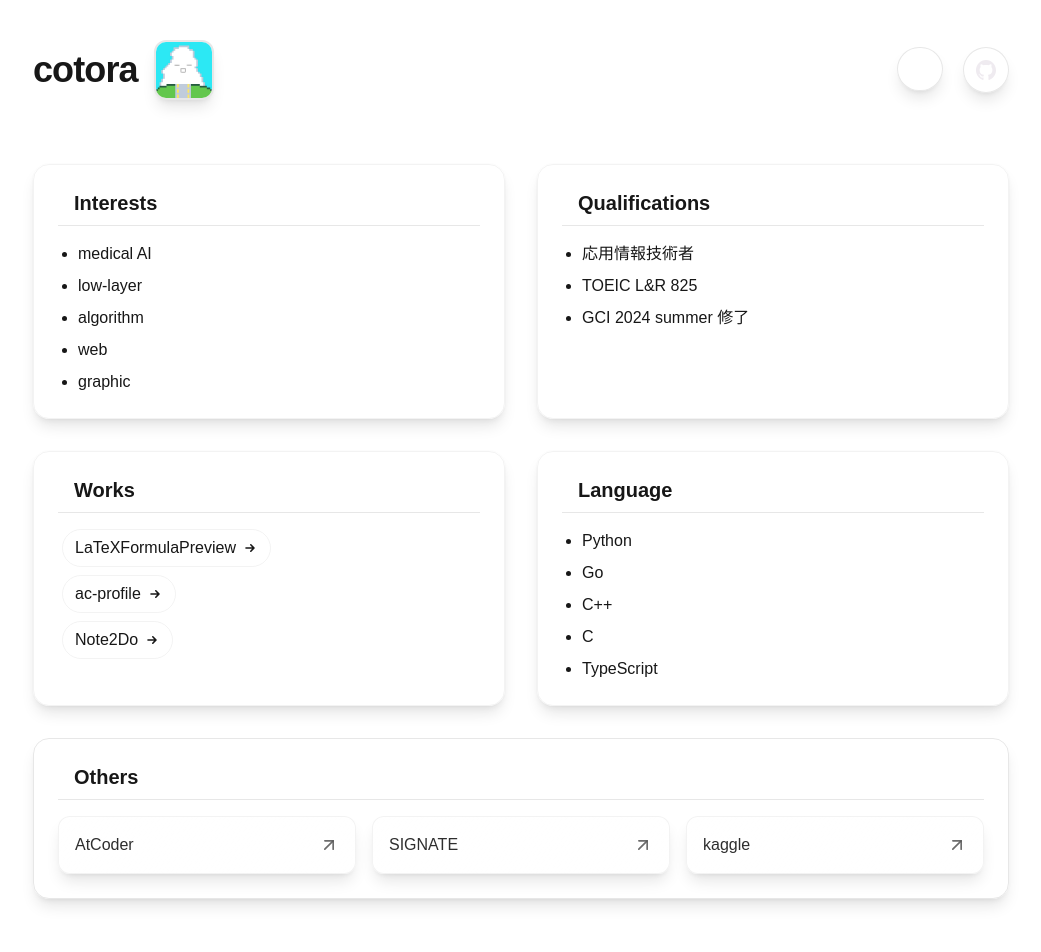
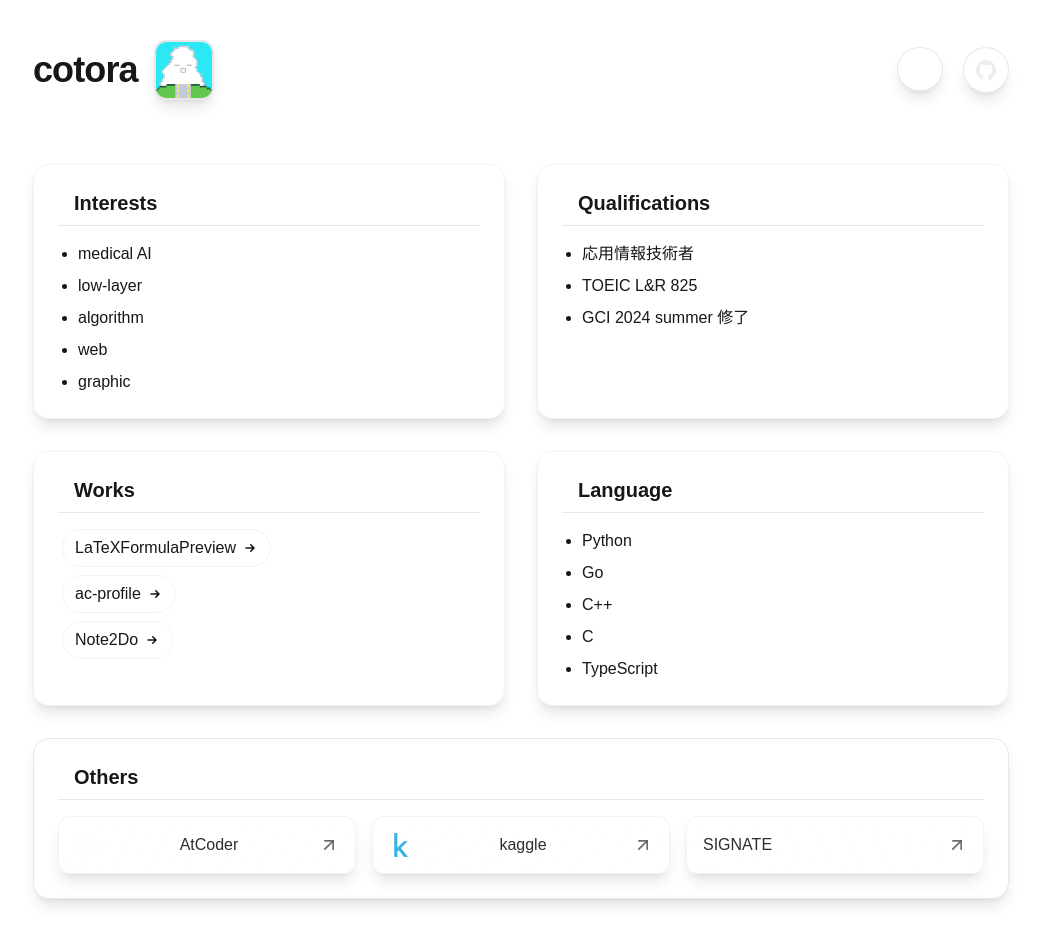
Before and after one commit to cotora/portfolio, a Next.js app: page / in a window 1280 px wide. Shown: the top 952 px of the page, without its empty margins (119-1160 px from the left). Built offline with nearby package versions, Linux system fonts and the light colour scheme.

Commit message:
feat: リンクにアイコンを追加

```diff
--- a/components/Footer.tsx
+++ b/components/Footer.tsx
@@ -9,8 +9,9 @@ export default function Footer() {
       animate={{ opacity: 1 }}
       transition={{ delay: 1.2, duration: 0.5 }}
       className="mt-16 pt-6 border-t border-foreground/10 text-center text-sm text-foreground/60"
-    >
-      <p>© 2025 cotora. All rights reserved.</p>
+      >
+    <a href="https://iconscout.com/icons/kaggle" className="text-underline font-size-sm" target="_blank">Kaggle</a> on <a href="https://iconscout.com" className="text-underline font-size-sm">IconScout</a>
+    <p>© 2025 cotora. All rights reserved.</p>
     </motion.footer>
   );
 }
--- a/components/LinkButton.tsx
+++ b/components/LinkButton.tsx
@@ -1,6 +1,7 @@
 'use client';
 
 import Link from 'next/link';
+import Image from 'next/image';
 import { motion } from 'framer-motion';
 import { LinkProps } from '@/types/portfolio';
 import { ArrowUpRight } from 'lucide-react';
@@ -20,6 +21,15 @@ export default function LinkButton({ link }: { link: LinkProps }) {
         target="_blank"
         rel="noopener noreferrer"
       >
+        {link.icon && (
+            <Image
+                src={link.icon}
+                alt={link.name}
+                width={24}
+                height={24}
+                quality={100}
+            />
+        )}
         <span className="font-medium">{link.name}</span>
         <div className="flex items-center">
           <motion.div
--- a/data/portfolioData.tsx
+++ b/data/portfolioData.tsx
@@ -42,16 +42,19 @@ export const links: LinkProps[] = [
   {
     name: "AtCoder",
     url: "https://atcoder.jp/users/cotora",
-    delay: 0.1
-  },
+    delay: 0.1,
+    icon: "/atcoder_logo_white.svg"
+    },
+    {
+        name: "kaggle",
+        url: "https://www.kaggle.com/cotora2121",
+        delay: 0.1,
+        icon: "/kaggle.svg"
+    },
   {
     name: "SIGNATE",
     url: "https://signate.jp/users/111616",
     delay: 0.1
     },
-    {
-        name: "kaggle",
-        url: "https://www.kaggle.com/cotora2121",
-        delay: 0.1
-    },
+
 ];
--- a/types/portfolio.ts
+++ b/types/portfolio.ts
@@ -11,4 +11,5 @@ export interface LinkProps {
   name: string;
   url: string;
   delay: number;
+  icon?: string;
 }
```
Also changed, not shown: public/atcoder_logo_white.svg (added), public/kaggle.svg (added).
